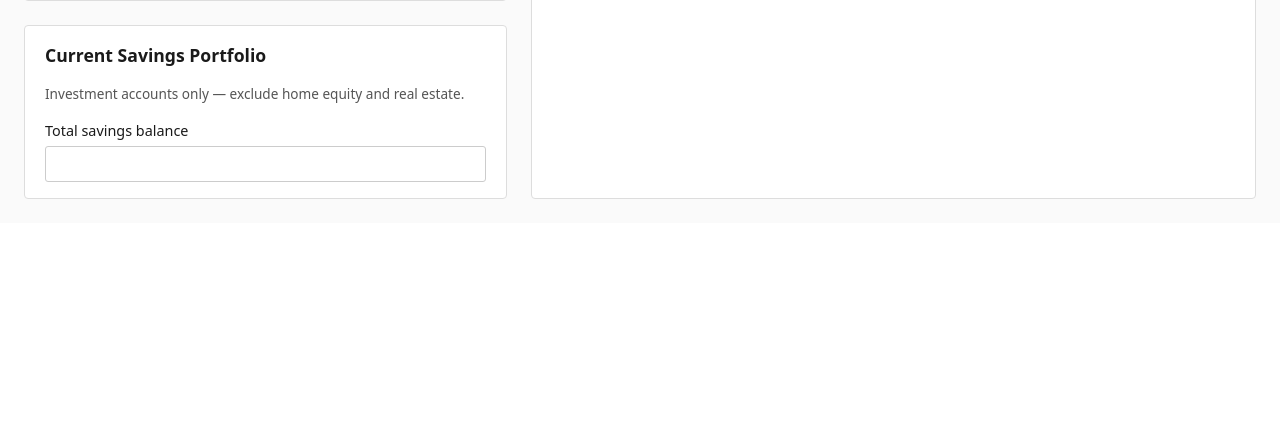
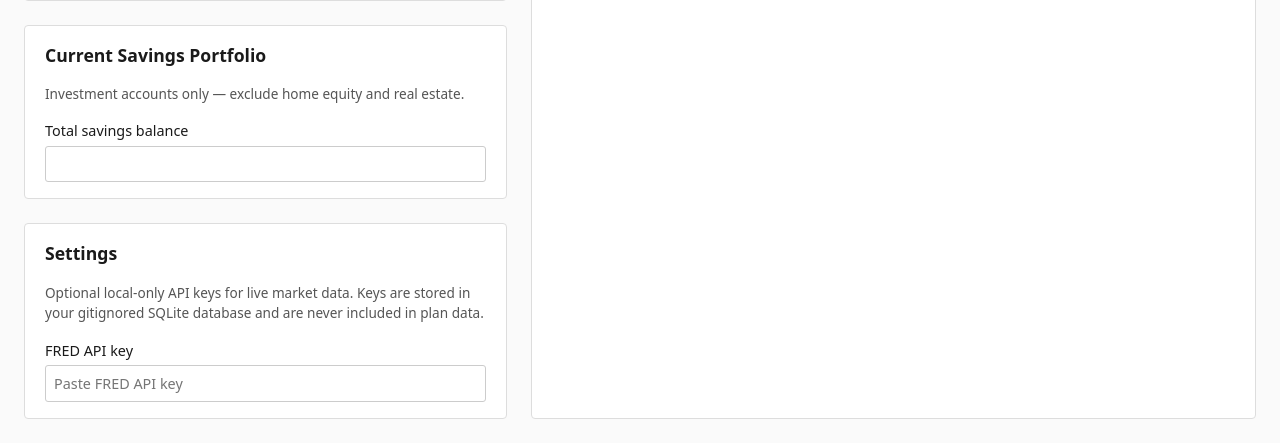
Before and after one commit to chriskelly/LifeFinances, a FastAPI app: template packages/web/web/templates/index.html in a window 1280 px wide. Shown: the part 708-1151 px from the top of the page. Before the commit the page ends 907 px from the top, so only its background shows below. Run offline with FastAPI, Linux system fonts and the light colour scheme; the template is opened without the code that fills it, so the values that code supplies are empty.

Commit message:
feat(web): add local API key settings form
Co-authored-by: Cursor <cursoragent@cursor.com>

```diff
--- a/packages/web/web/app.py
+++ b/packages/web/web/app.py
@@ -6,6 +6,7 @@ from typing import Annotated
 
 from core.paths import default_db_path
 from core.repository import PlanRepository
+from core.settings_repository import SettingsRepository
 from fastapi import Depends, FastAPI, Form, Request
 from fastapi.responses import HTMLResponse, Response
 from fastapi.staticfiles import StaticFiles
@@ -15,13 +16,15 @@ from simulation.stub import run_simulation
 
 from web import forms, routes, sections
 from web.dependencies import get_repository
-from web.forms import HouseholdForm, PortfolioForm
+from web.forms import AppSettingsForm, HouseholdForm, PortfolioForm
 from web.routes import (
     EDITOR_HOUSEHOLD,
     EDITOR_PORTFOLIO,
+    EDITOR_SETTINGS,
     HOME,
     PLAN_HOUSEHOLD,
     PLAN_PORTFOLIO,
+    PLAN_SETTINGS,
     RESULTS,
 )
 
@@ -61,20 +64,24 @@ def get_repo(request: Request) -> PlanRepository:
     return get_repository(_resolve_db_path(request.app))
 
 
-RepoDep = Annotated[PlanRepository, Depends(get_repo)]
+def get_settings_repo(request: Request) -> SettingsRepository:
+    return SettingsRepository(db_path=_resolve_db_path(request.app))
 
 
-def create_app(*, db_path: Path | None = None) -> FastAPI:
-    app = FastAPI()
-    app.state.db_path = db_path
+RepoDep = Annotated[PlanRepository, Depends(get_repo)]
+SettingsRepoDep = Annotated[SettingsRepository, Depends(get_settings_repo)]
 
-    app.mount(
+
+def _mount_static(web_app: FastAPI) -> None:
+    web_app.mount(
         routes.STATIC,
         StaticFiles(directory=_PACKAGE_DIR / "static"),
         name="static",
     )
 
-    @app.get(HOME, response_class=HTMLResponse)
+
+def _register_home_route(web_app: FastAPI) -> None:
+    @web_app.get(HOME, response_class=HTMLResponse)
     def home(
         request: Request,
         repo: RepoDep,
@@ -88,14 +95,17 @@ def create_app(*, db_path: Path | None = None) -> FastAPI:
             )
 
         _, plan = repo.get_or_create_default()
+        settings = get_settings_repo(request).get()
         result = run_simulation(plan)
         return templates.TemplateResponse(
             request,
             "index.html",
-            {"plan": plan, "result": result},
+            {"plan": plan, "result": result, "settings": settings},
         )
 
-    @app.get(EDITOR_HOUSEHOLD, response_class=HTMLResponse)
+
+def _register_editor_routes(web_app: FastAPI) -> None:
+    @web_app.get(EDITOR_HOUSEHOLD, response_class=HTMLResponse)
     def editor_household(
         request: Request,
         repo: RepoDep,
@@ -107,7 +117,7 @@ def create_app(*, db_path: Path | None = None) -> FastAPI:
             {"plan": plan},
         )
 
-    @app.get(EDITOR_PORTFOLIO, response_class=HTMLResponse)
+    @web_app.get(EDITOR_PORTFOLIO, response_class=HTMLResponse)
     def editor_portfolio(
         request: Request,
         repo: RepoDep,
@@ -119,7 +129,21 @@ def create_app(*, db_path: Path | None = None) -> FastAPI:
             {"plan": plan},
         )
 
-    @app.patch(PLAN_HOUSEHOLD)
+    @web_app.get(EDITOR_SETTINGS, response_class=HTMLResponse)
+    def editor_settings(
+        request: Request,
+        settings_repo: SettingsRepoDep,
+    ) -> HTMLResponse:
+        settings = settings_repo.get()
+        return templates.TemplateResponse(
+            request,
+            "editor_settings.html",
+            {"settings": settings},
+        )
+
+
+def _register_patch_routes(web_app: FastAPI) -> None:
+    @web_app.patch(PLAN_HOUSEHOLD)
     def patch_household(
         person1_birth_month: Annotated[int, Form()],
         person1_birth_year: Annotated[int, Form()],
@@ -146,7 +170,7 @@ def create_app(*, db_path: Path | None = None) -> FastAPI:
         repo.save(plan_id, updated)
         return Response(status_code=200)
 
-    @app.patch(PLAN_PORTFOLIO)
+    @web_app.patch(PLAN_PORTFOLIO)
     def patch_portfolio(
         current_savings_balance: Annotated[Decimal, Form()],
         repo: RepoDep,
@@ -161,7 +185,23 @@ def create_app(*, db_path: Path | None = None) -> FastAPI:
         repo.save(plan_id, updated)
         return Response(status_code=200)
 
-    @app.get(RESULTS, response_class=HTMLResponse)
+    @web_app.patch(PLAN_SETTINGS)
+    def patch_settings(
+        settings_repo: SettingsRepoDep,
+        fred_api_key: Annotated[str | None, Form()] = None,
+        clear_fred_api_key: Annotated[bool, Form()] = False,
+    ) -> Response:
+        current = settings_repo.get()
+        updated = AppSettingsForm(
+            fred_api_key=fred_api_key,
+            clear_fred_api_key=clear_fred_api_key,
+        ).apply_to(current)
+        settings_repo.save(updated)
+        return Response(status_code=200)
+
+
+def _register_results_route(web_app: FastAPI) -> None:
+    @web_app.get(RESULTS, response_class=HTMLResponse)
     def results(
         request: Request,
         repo: RepoDep,
@@ -174,7 +214,18 @@ def create_app(*, db_path: Path | None = None) -> FastAPI:
             {"result": result},
         )
 
-    return app
+
+def create_app(*, db_path: Path | None = None) -> FastAPI:
+    web_app = FastAPI()
+    web_app.state.db_path = db_path
+
+    _mount_static(web_app)
+    _register_home_route(web_app)
+    _register_editor_routes(web_app)
+    _register_patch_routes(web_app)
+    _register_results_route(web_app)
+
+    return web_app
 
 
 app = create_app()
--- a/packages/web/web/forms.py
+++ b/packages/web/web/forms.py
@@ -2,7 +2,7 @@ from __future__ import annotations
 
 from decimal import Decimal
 
-from core.models import Household, PersonHousehold, Plan
+from core.models import AppSettings, Household, PersonHousehold, Plan
 from pydantic import BaseModel
 
 # Field-name constants for templates/tests — must match DTO field names
@@ -14,6 +14,8 @@ PERSON2_BIRTH_YEAR = "person2_birth_year"
 PERSON2_MAX_AGE_YEARS = "person2_max_age_years"
 HAS_PARTNER = "has_partner"
 CURRENT_SAVINGS_BALANCE = "current_savings_balance"
+FRED_API_KEY = "fred_api_key"
+CLEAR_FRED_API_KEY = "clear_fred_api_key"
 
 
 class HouseholdForm(BaseModel):
@@ -58,3 +60,19 @@ class PortfolioForm(BaseModel):
             update={"current_savings_balance": self.current_savings_balance}
         )
         return plan.model_copy(update={"portfolio": portfolio})
+
+
+class AppSettingsForm(BaseModel):
+    """Flat transport DTO for local app settings."""
+
+    fred_api_key: str | None = None
+    clear_fred_api_key: bool = False
+
+    def apply_to(self, settings: AppSettings) -> AppSettings:
+        if self.clear_fred_api_key:
+            return settings.model_copy(update={"fred_api_key": None})
+
+        key = self.fred_api_key.strip() if self.fred_api_key else ""
+        if key:
+            return settings.model_copy(update={"fred_api_key": key})
+        return settings
--- a/packages/web/web/routes.py
+++ b/packages/web/web/routes.py
@@ -1,7 +1,9 @@
 HOME = "/"
 EDITOR_HOUSEHOLD = "/editor/household"
 EDITOR_PORTFOLIO = "/editor/portfolio"
+EDITOR_SETTINGS = "/editor/settings"
 PLAN_HOUSEHOLD = "/plan/household"
 PLAN_PORTFOLIO = "/plan/portfolio"
+PLAN_SETTINGS = "/plan/settings"
 RESULTS = "/results"
 STATIC = "/static"
--- a/packages/web/web/sections.py
+++ b/packages/web/web/sections.py
@@ -1,2 +1,3 @@
 HOUSEHOLD_TITLE = "Household"
 PORTFOLIO_TITLE = "Current Savings Portfolio"
+SETTINGS_TITLE = "Settings"
--- /dev/null
+++ b/packages/web/web/templates/editor_settings.html
@@ -0,0 +1,29 @@
+<section class="editor-section">
+  <h2>{{ sections.SETTINGS_TITLE }}</h2>
+  <form
+    hx-patch="{{ routes.PLAN_SETTINGS }}"
+    hx-trigger="input changed delay:750ms"
+    hx-swap="none"
+  >
+    <p class="helper-text">
+      Optional local-only API keys for live market data. Keys are stored in your
+      gitignored SQLite database and are never included in plan data.
+    </p>
+    <label>
+      FRED API key
+      <input
+        type="password"
+        name="{{ forms.FRED_API_KEY }}"
+        value=""
+        placeholder="{% if settings.fred_api_key %}FRED API key is set{% else %}Paste FRED API key{% endif %}"
+        autocomplete="off"
+      >
+    </label>
+    {% if settings.fred_api_key %}
+    <label>
+      <input type="checkbox" name="{{ forms.CLEAR_FRED_API_KEY }}">
+      Clear stored FRED API key
+    </label>
+    {% endif %}
+  </form>
+</section>
--- a/packages/web/web/templates/index.html
+++ b/packages/web/web/templates/index.html
@@ -11,6 +11,7 @@
     <div id="form-error" class="form-error" role="alert" hidden></div>
     {% include "editor_household.html" %}
     {% include "editor_portfolio.html" %}
+    {% include "editor_settings.html" %}
   </div>
   <div
     id="results-panel"
@@ -46,7 +47,8 @@
     const isPlanForm =
       form.tagName === "FORM" &&
       (patchTarget === "{{ routes.PLAN_HOUSEHOLD }}" ||
-        patchTarget === "{{ routes.PLAN_PORTFOLIO }}");
+        patchTarget === "{{ routes.PLAN_PORTFOLIO }}" ||
+        patchTarget === "{{ routes.PLAN_SETTINGS }}");
     if (isPlanForm && event.detail.successful) {
       clearFormError();
       document.body.dispatchEvent(new CustomEvent("planUpdated"));
```
Also changed, not shown: packages/web/tests/test_app.py (+60 -2 lines).
